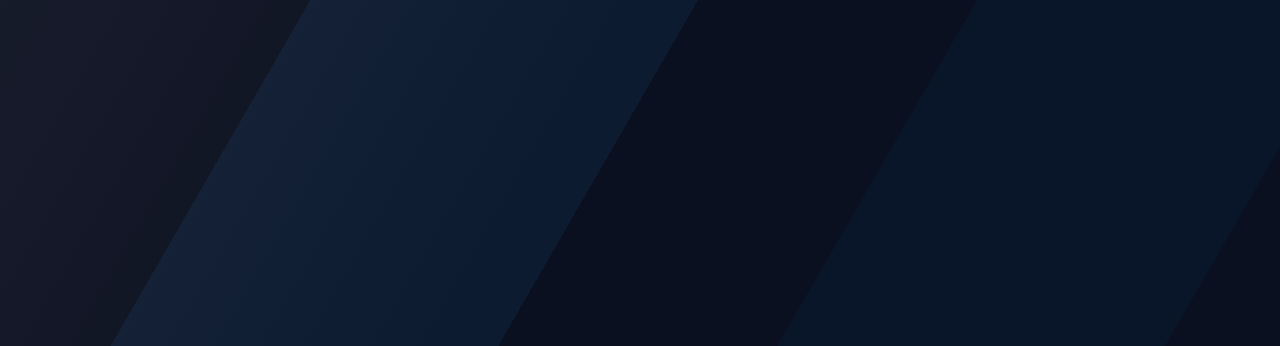
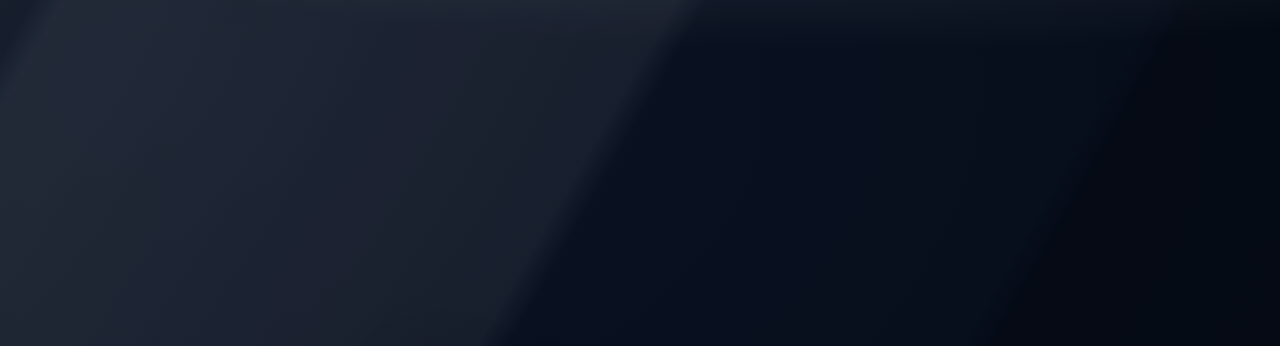
Before and after one commit to tiniustenold/Incera, a plain HTML site: page index.html in a window 1280 px wide. Shown: the top 346 px of the page. Drawn offline with Linux system fonts and the light colour scheme.

Commit message:
Update index.html

```diff
--- a/index.html
+++ b/index.html
@@ -2,73 +2,112 @@
 <html lang="no">
 <head>
 <meta charset="UTF-8" />
-  <meta name="viewport" content="width=device-width, initial-scale=1.0" />
+<meta name="viewport" content="width=device-width,initial-scale=1" />
 <title>Incera</title>
 <style>
   :root{
-      --bg:#0b1020;
-      --rail:#0e1b2f;
-      --rail2:#0a1527;
-      --accent:#15c2c6;
+    --blue-0:#0b1020;
+    --blue-1:#0e1b2f;
+    --blue-2:#12233c;
+    --accent:#cfe8ff;
     --shine:50%;
+    --mx:0%;
+    --my:0%;
   }
+
   html,body{height:100%;margin:0}
-    body{font-family: Inter, system-ui, -apple-system, Segoe UI, Roboto, sans-serif;}
+  body{font-family:Inter, system-ui, -apple-system, Segoe UI, Roboto, sans-serif;background:#000;overflow-x:hidden}
 
-    .hero-dark{
-      position:relative; min-height:100vh; overflow:hidden; background:var(--bg);
+  .hero{
+    position:relative; min-height:100vh; isolation:isolate; overflow:hidden;
+    background:
+      radial-gradient(120vw 120vh at 15% 10%, #0a1324 0%, #08101f 40%, #060c18 80%, #03070e 100%),
+      linear-gradient(180deg, #02060f 0%, transparent 40%) ;
   }
-    .hero-dark::before{
-      content:""; position:absolute; inset:-10vh -10vw;
+
+  .hero::before{
+    content:""; position:absolute; inset:-20vh -20vw;
     background:
-        linear-gradient(120deg, transparent 20%, var(--rail) 20%, var(--rail) 36%, transparent 36%) ,
-        linear-gradient(120deg, transparent 40%, var(--rail2) 40%, var(--rail2) 56%, transparent 56%);
-      background-size: 120vmax 120vmax, 120vmax 120vmax;
-      background-position: 0 0, 20vmax -10vmax;
-      filter: saturate(110%);
+      linear-gradient(120deg, transparent 18%, rgba(255,255,255,0.06) 19%, rgba(255,255,255,0.06) 38%, transparent 39%) ,
+      linear-gradient(120deg, transparent 40%, rgba(0,0,0,0.25) 41%, rgba(0,0,0,0.25) 58%, transparent 59%);
+    background-size: 160vmax 160vmax, 160vmax 160vmax;
+    background-position: -10vmax -10vmax, 20vmax -5vmax;
+    background-blend-mode: screen, multiply;
+    filter: saturate(105%) contrast(102%);
+    opacity:.9;
   }
+
+  .grain, .vignette, .shine{position:absolute; inset:-20vh -20vw; pointer-events:none;}
+  .grain{
+    opacity:.06; mix-blend-mode:soft-light;
+    background:
+      radial-gradient(1px 1px at 10% 20%, rgba(255,255,255,.5), transparent 60%),
+      radial-gradient(1px 1px at 80% 10%, rgba(255,255,255,.5), transparent 60%),
+      radial-gradient(1px 1px at 30% 70%, rgba(255,255,255,.5), transparent 60%),
+      radial-gradient(1px 1px at 60% 40%, rgba(255,255,255,.5), transparent 60%),
+      radial-gradient(1px 1px at 90% 80%, rgba(255,255,255,.5), transparent 60%);
+    background-size: 300px 300px, 320px 320px, 340px 340px, 360px 360px, 380px 380px;
+    animation: grain 6s steps(2,end) infinite;
+  }
+  @keyframes grain { 50% {transform:translate3d(-10px,10px,0)} }
+
+  .vignette{
+    background:
+      radial-gradient(120vmax 80vmax at 50% 55%, transparent 60%, rgba(0,0,0,.45) 100%);
+    mix-blend-mode:multiply;
+  }
+
   .shine{
-      position:absolute; inset:-20vh -20vw;
+    --x: calc(60% + (var(--mx) - 50%) * 0.25);
+    --y: calc(var(--shine));
     background:
-        radial-gradient(80vmax 20vmax at 60% var(--shine),
-          rgba(255,255,255,.10), rgba(255,255,255,0) 55%) ,
-        linear-gradient(120deg, rgba(255,255,255,.08), rgba(255,255,255,0) 40%);
-      mix-blend-mode: screen; pointer-events:none;
-      transition: background-position .1s linear;
+      radial-gradient(140vmax 30vmax at var(--x) var(--y),
+        rgba(255,255,255,.14), rgba(255,255,255,0) 55%),
+      linear-gradient(120deg, rgba(255,255,255,.08), rgba(255,255,255,0) 45%);
+    mix-blend-mode:screen;
+    transform: translateZ(0);
   }
+
   .content{
-      position:relative; z-index:1; height:100vh;
-      display:flex; flex-direction:column; align-items:center; justify-content:center;
-      text-align:center; color:#b9dfe0;
-      padding:2rem;
+    position:relative; z-index:2; height:100vh;
+    display:flex; align-items:center; justify-content:center;
+    text-align:center; padding:24px;
   }
-    .content img{
-      max-width: 320px;
-      height:auto;
-    }
-    .content p{
-      margin-top:1.5rem; font-size:1.1rem; color:#cfd8dc;
+  .content img{ width:min(520px, 70vw); height:auto; display:block; filter: drop-shadow(0 6px 24px rgba(0,0,0,.35)); }
+
+  @media (max-width:600px){
+    .content img{ width:min(360px, 78vw); }
   }
 </style>
 </head>
 <body>
-  <section class="hero-dark">
+  <section class="hero">
+    <div class="grain"></div>
     <div class="shine"></div>
+    <div class="vignette"></div>
+
     <div class="content">
-      <img src="Incera_logo-02.png" alt="Incera logo">
-      <p>Automatisering som frigjør tid</p>
+      <img src="Incera_logo-02.png" alt="Incera">
     </div>
   </section>
 
   <script>
     const root = document.documentElement;
-    const onScroll = () => {
+    function onScroll(){
       const h = document.body.scrollHeight - innerHeight;
-      const p = h > 0 ? (scrollY / h) : 0;
-      root.style.setProperty('--shine', (p * 100).toFixed(2) + '%');
-    };
-    addEventListener('scroll', onScroll, { passive:true });
-    onScroll();
+      const p = h>0 ? scrollY/h : 0;
+      root.style.setProperty('--shine', (p*100).toFixed(2) + '%');
+    }
+    function onMove(e){
+      const x = (e.clientX ?? (e.touches?.[0]?.clientX || innerWidth/2)) / innerWidth * 100;
+      const y = (e.clientY ?? (e.touches?.[0]?.clientY || innerHeight/2)) / innerHeight * 100;
+      root.style.setProperty('--mx', x.toFixed(2) + '%');
+      root.style.setProperty('--my', y.toFixed(2) + '%');
+    }
+    addEventListener('scroll', onScroll, {passive:true});
+    addEventListener('mousemove', onMove, {passive:true});
+    addEventListener('touchmove', onMove, {passive:true});
+    onScroll(); onMove({clientX:innerWidth*0.6, clientY:innerHeight*0.5});
   </script>
 </body>
 </html>
```
Lines whose indentation alone changed are shown as unchanged.
